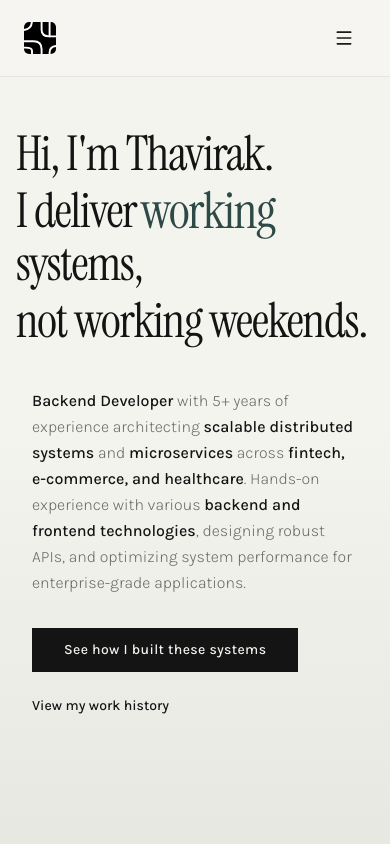
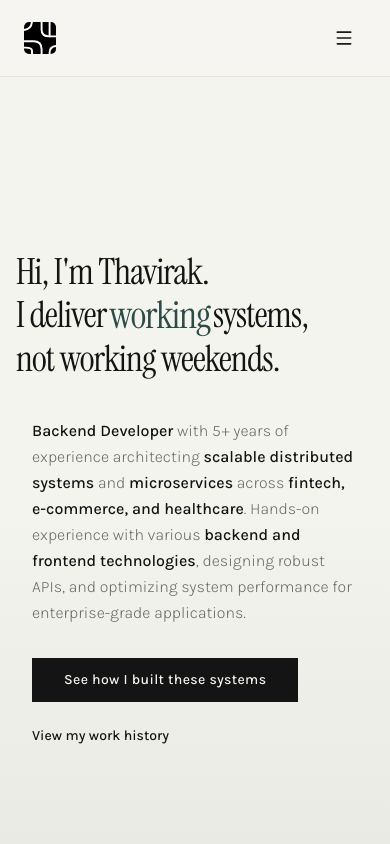
Before and after one commit to thavirak-svay/thavirak-svay.github.io, a Next.js app: page / in a window 390 px wide. Shown: the top 844 px of the page. Built offline with nearby package versions, Linux system fonts and the light colour scheme.

Commit message:
fix(ui): stabilize mobile navbar and adjust hero typography
- Change navbar from fixed to sticky to prevent jumping during mobile scroll
- Reduce hero headline size on mobile from text-5xl to text-4xl for better fit

```diff
--- a/src/components/template2/components/Navbar.tsx
+++ b/src/components/template2/components/Navbar.tsx
@@ -21,7 +21,7 @@ export const Navbar = () => {
         initial={{ y: -20, opacity: 0 }}
         animate={{ y: 0, opacity: 1 }}
         transition={{ duration: 0.6, ease: "easeOut" }}
-        className="fixed top-0 left-0 right-0 z-50 bg-(--navbar-bg)/80 backdrop-blur-md border-b border-(--border)"
+        className="sticky top-0 left-0 right-0 z-50 bg-(--navbar-bg)/80 backdrop-blur-md border-b border-(--border)"
       >
         <div className="flex justify-between items-center px-6 md:px-12 py-4 md:py-5">
 
--- a/src/components/template2/sections/Hero.tsx
+++ b/src/components/template2/sections/Hero.tsx
@@ -120,7 +120,7 @@ export const Hero = () => {
       <div className="max-w-4xl mx-auto w-full relative z-10">
         <h1
           ref={headlineRef}
-          className="font-display text-5xl md:text-[clamp(2rem,5vw,4.5rem)] font-normal leading-[1.1] tracking-tight text-(--text) mb-10"
+          className="font-display text-4xl md:text-[clamp(2rem,5vw,4.5rem)] font-normal leading-[1.1] tracking-tight text-(--text) mb-10"
         >
           <span className="hero-line-1 block mb-1">
             <span className="hero-word inline-block mr-[0.15em]">Hi,</span>
```
